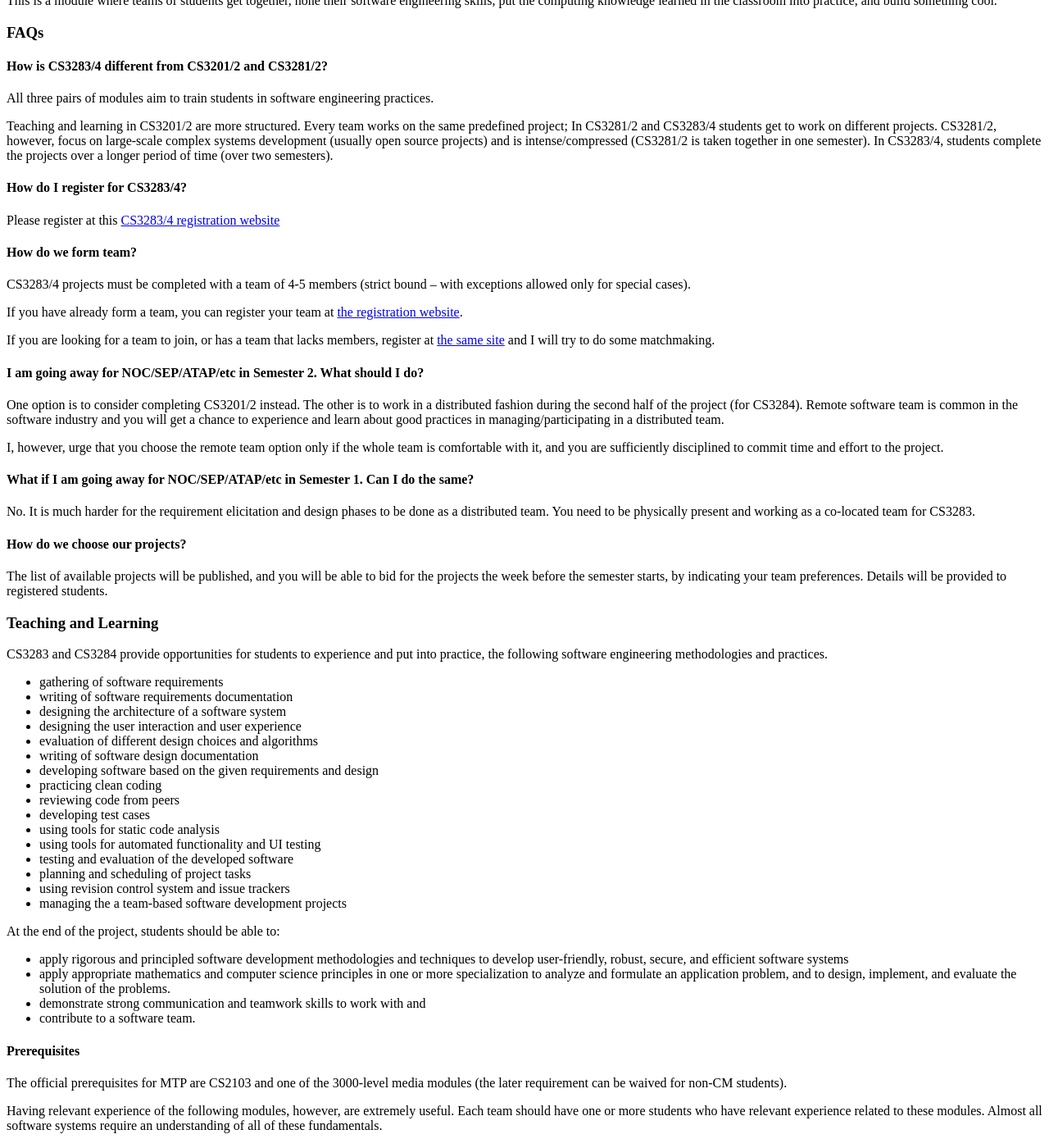
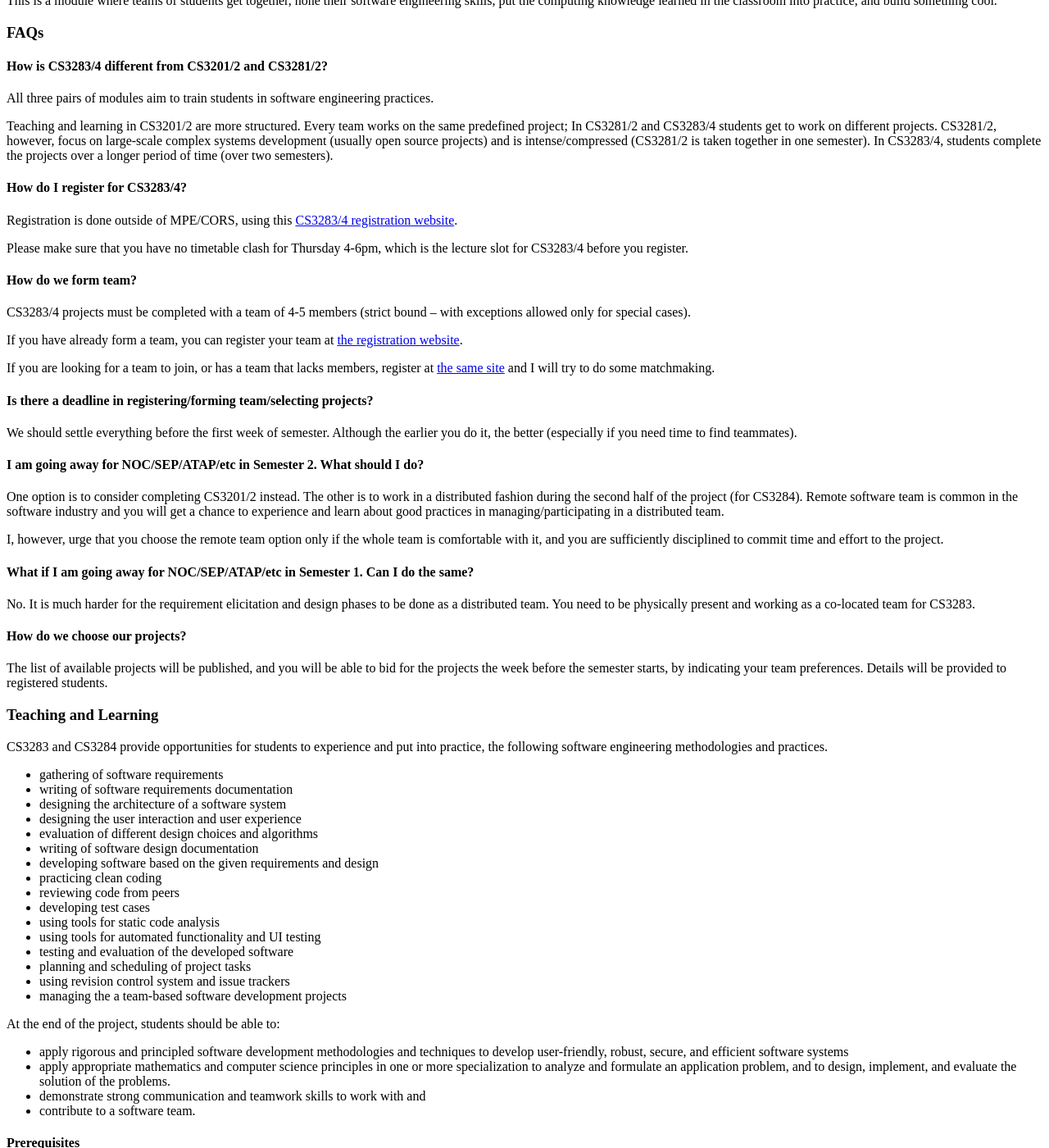
Before and after one commit to nus-mtp/1516, a Jekyll site: the page built from index.md, in a window 1280 px wide and 1400 px high, scrolled down 433 px. Shown: the whole window at 82% size. Built offline with Jekyll 4.4.1, drawn with Linux system fonts in a browser that asks for light colours; some of the changed text lies outside the part shown.

Commit message:
Added registration details

```diff
--- a/index.md
+++ b/index.md
@@ -25,7 +25,9 @@ Teaching and learning in CS3201/2 are more structured.  Every team works on the
 
 #### How do I register for CS3283/4?
 
-Please register at this [CS3283/4 registration website](http://mysurvey.nus.edu.sg/EFM/se/543BE5C214A8AD66)
+Registration is done outside of MPE/CORS, using this [CS3283/4 registration website](http://mysurvey.nus.edu.sg/EFM/se/543BE5C214A8AD66).
+
+Please make sure that you have no timetable clash for Thursday 4-6pm, which is the lecture slot for CS3283/4 before you register.
 
 #### How do we form team?
 
@@ -35,6 +37,9 @@ If you have already form a team, you can register your team at [the registration
 
 If you are looking for a team to join, or has a team that lacks members, register at [the same site](http://mysurvey.nus.edu.sg/EFM/se/543BE5C214A8AD66) and I will try to do some matchmaking.
 
+#### Is there a deadline in registering/forming team/selecting projects?
+
+We should settle everything before the first week of semester.  Although the earlier you do it, the better (especially if you need time to find teammates).
 
 #### I am going away for NOC/SEP/ATAP/etc in Semester 2.  What should I do?
 
```
Also changed, not shown: other parts of index.md (+1 -1 lines).
